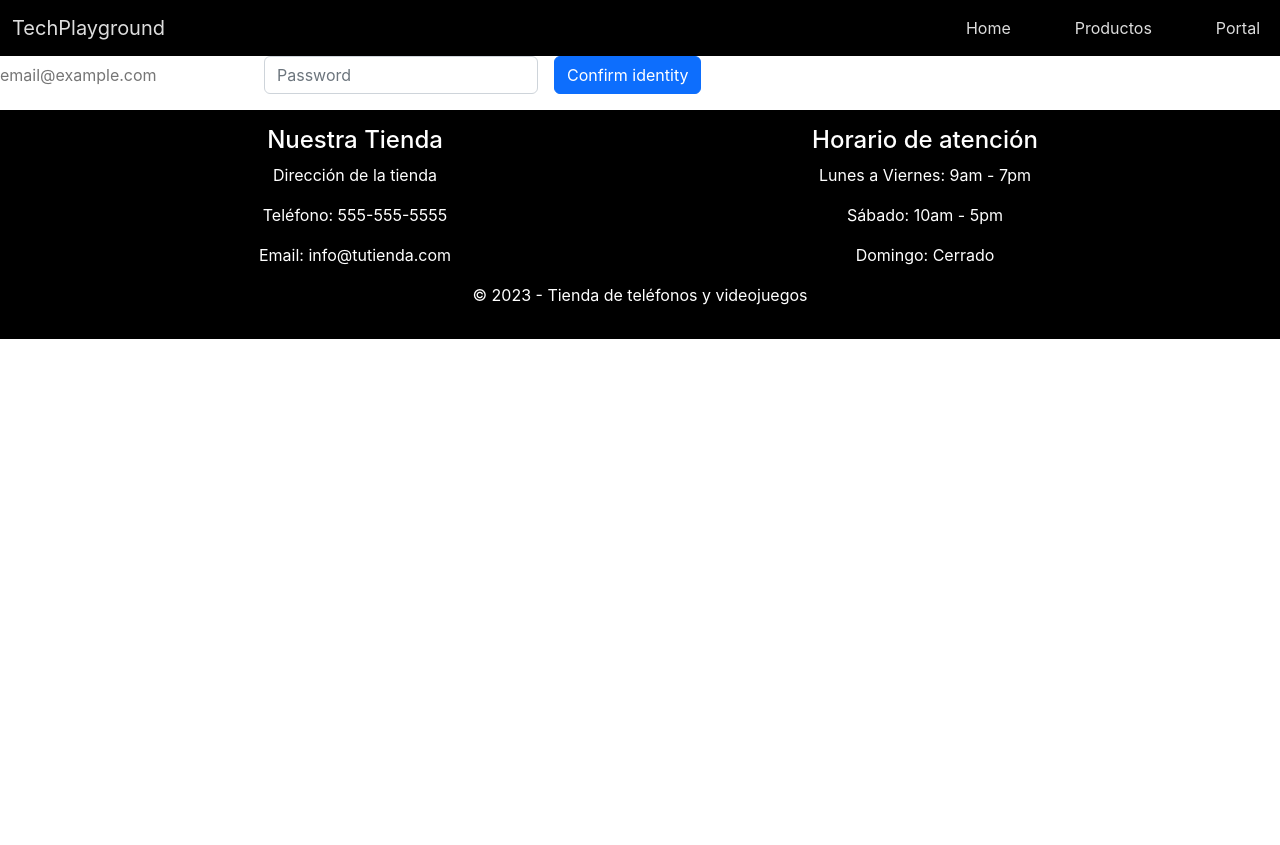
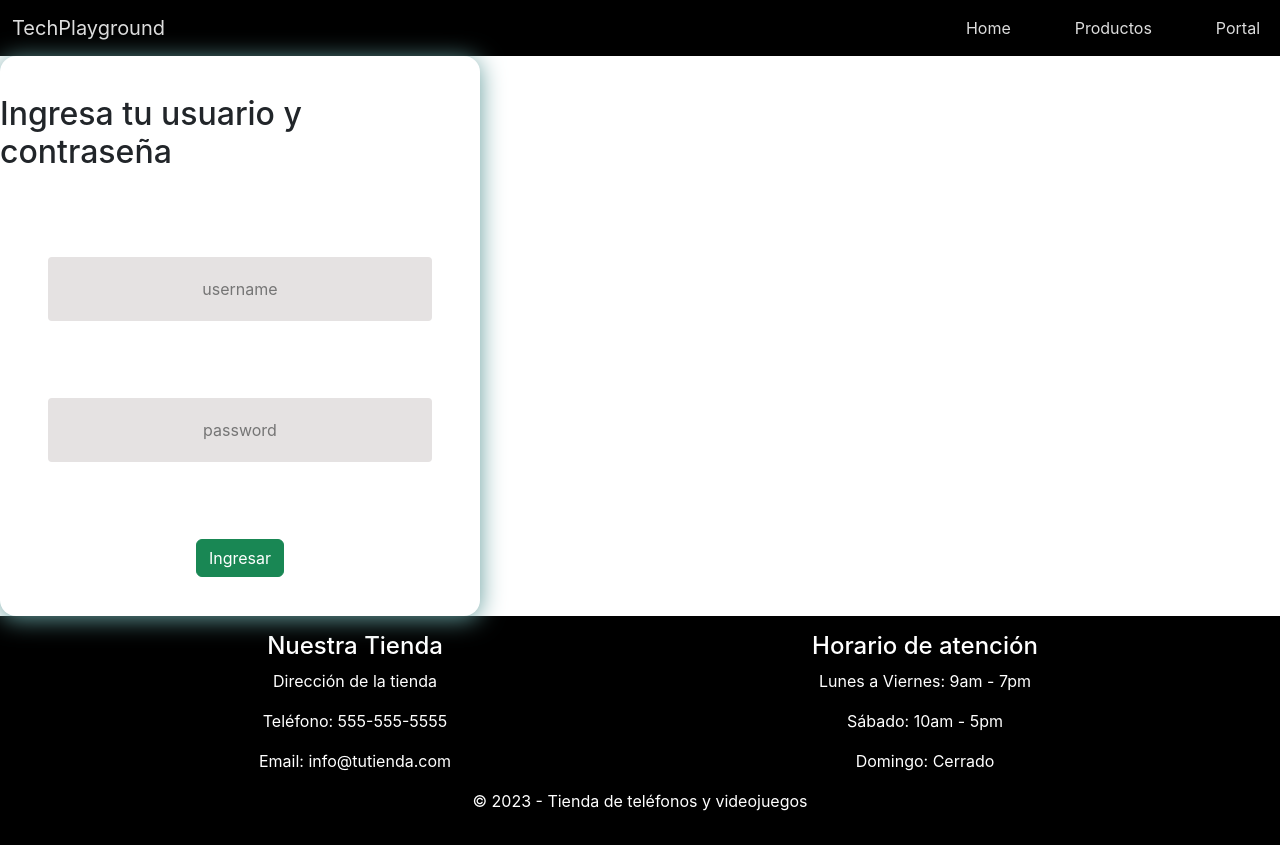
Before and after one commit to Jaro1407/React-Project, a React (Create React App) app: page /Portal in a window 1280 px wide. Before the commit the page ends 800 px from the top, so only its background shows below. Built offline with nearby package versions, Linux system fonts and the light colour scheme.

Commit message:
added Login form and style

```diff
--- a/src/Components/Login.jsx
+++ b/src/Components/Login.jsx
@@ -1,24 +1,18 @@
 import React from "react";
+import '../stylesheet/Login.css'
 
-function Login() {
+function Login () {
 
     return (
 
-        <div>
-            <form class="row g-3">
-                <div class="col-auto">
-                    <label for="inputEmail2" class="visually-hidden">Email</label>
-                    <input type="text" readonly class="form-control-plaintext" id="staticEmail2" placeholder="email@example.com"></input>
-                </div>
-                <div class="col-auto">
-                    <label for="inputPassword2" class="visually-hidden">Password</label>
-                    <input type="password" class="form-control" id="inputPassword2" placeholder="Password"></input>
-                </div>
-                <div class="col-auto">
-                    <button type="submit" class="btn btn-primary mb-3">Confirm identity</button>
-                </div>
-            </form>
+        <div className="cover">
+            <h2>Ingresa tu usuario y contraseña</h2>
+
+            <input type="text" placeholder="username"/>
+            <input type="password" placeholder="password" />
+            <button className="btn btn-success">Ingresar</button>
         </div>
+
     )
 };
 
--- /dev/null
+++ b/src/stylesheet/Login.css
@@ -0,0 +1,40 @@
+*{
+    margin: 0;
+    box-sizing: border-box;
+
+}
+
+.page{
+    height: 100vh;
+    width: 100%;
+    display: flex;
+    justify-content: center;
+    align-items: center;
+    text-align: center;
+}
+
+.cover{
+    background-color: white;
+    width: 30em;
+    height: 35em;
+    position: relative;
+    border-radius: 1em;
+    box-shadow: 0 0.188em 1.550em rgb(100, 156, 156);
+    display: flex;
+    flex-direction: column;
+    align-items: center;
+    justify-content: space-around;
+}
+
+input{
+    border: none;
+    background-color: rgb(229, 226, 226);
+    height: 4em;
+    width: 80%;
+    border-radius: 0.25em;
+    text-align: center;
+}
+
+input:focus{
+    outline-color: rgb(32, 177, 255);
+}
```
